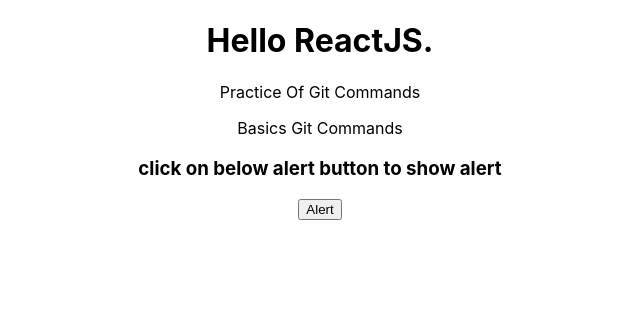
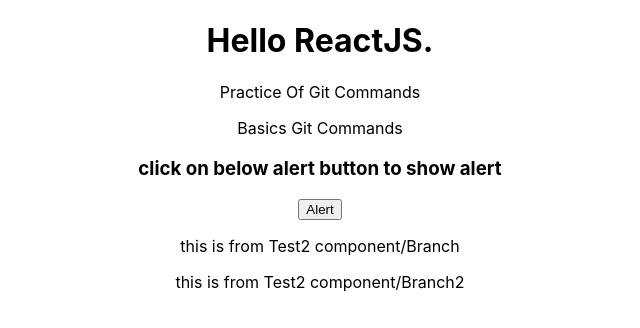
Before and after one commit to Aniketdhage/gitpractice, a React (Create React App) app: page / in a window 1280 px wide. Shown: the top 328 px of the page, without its empty margins (320-960 px from the left). Built offline with nearby package versions, Linux system fonts and the light colour scheme.

Commit message:
added p tag to test2

```diff
--- a/src/App.js
+++ b/src/App.js
@@ -1,6 +1,7 @@
 import "./App.css";
 import GitComponent from "./GitFolderComp/GitComponent";
 import ReactToastify from "./GitFolderComp/ReactToastify";
+import Test2 from "./GitFolderComp/test2";
 
 function App() {
   return (
@@ -9,6 +10,7 @@
       <p>Practice Of Git Commands</p>
       <GitComponent />
       <ReactToastify />
+      <Test2 />
     </div>
   );
 }
--- a/src/GitFolderComp/test2.js
+++ b/src/GitFolderComp/test2.js
@@ -1,7 +1,12 @@
 import React from "react";
 
 const Test2 = () => {
-  return <div>this is from Test2 component/Branch</div>;
+  return (
+    <div>
+      <p>this is from Test2 component/Branch</p>
+      <p>this is from Test2 component/Branch2</p>
+    </div>
+  );
 };
 
 export default Test2;
```
Also changed, not shown: src/GitFolderComp/SearchBar.js (added, +13 -0 lines).
